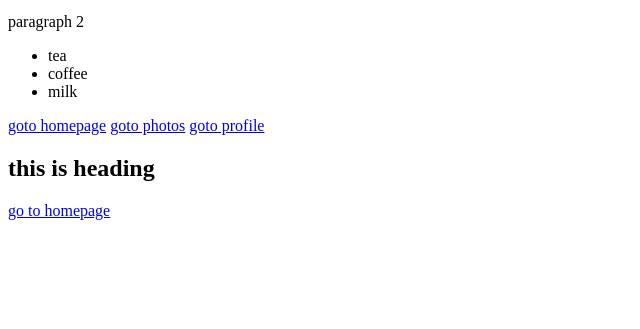
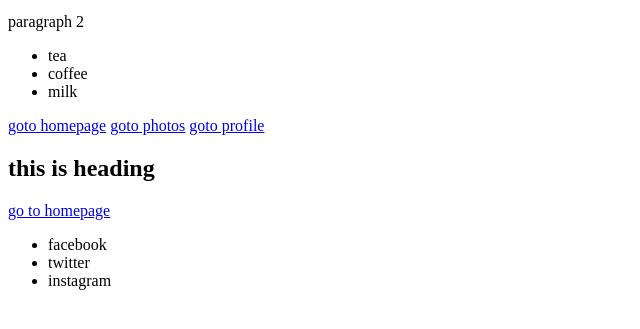
Before and after one commit to ghukasyansci/web-frontend, a plain HTML site: page index.html in a window 1280 px wide. Shown: the part 101-430 px from the top of the page, without its empty margins (0-640 px from the left). Drawn offline with nearby package versions, Linux system fonts and the light colour scheme.

Commit message:
Add social-menu in footer

```diff
--- a/index.html
+++ b/index.html
@@ -36,6 +36,11 @@
     </div>
     <footer>
       <a href="#">go to homepage</a>
+      <ul class="social-menu">
+        <li>facebook</li>
+        <li>twitter</li>
+        <li>instagram</li>
+      </ul>
     </footer>
     <!-- jQuery (necessary for Bootstrap's JavaScript plugins) -->
     <script src="https://ajax.googleapis.com/ajax/libs/jquery/1.12.4/jquery.min.js"></script>
```
